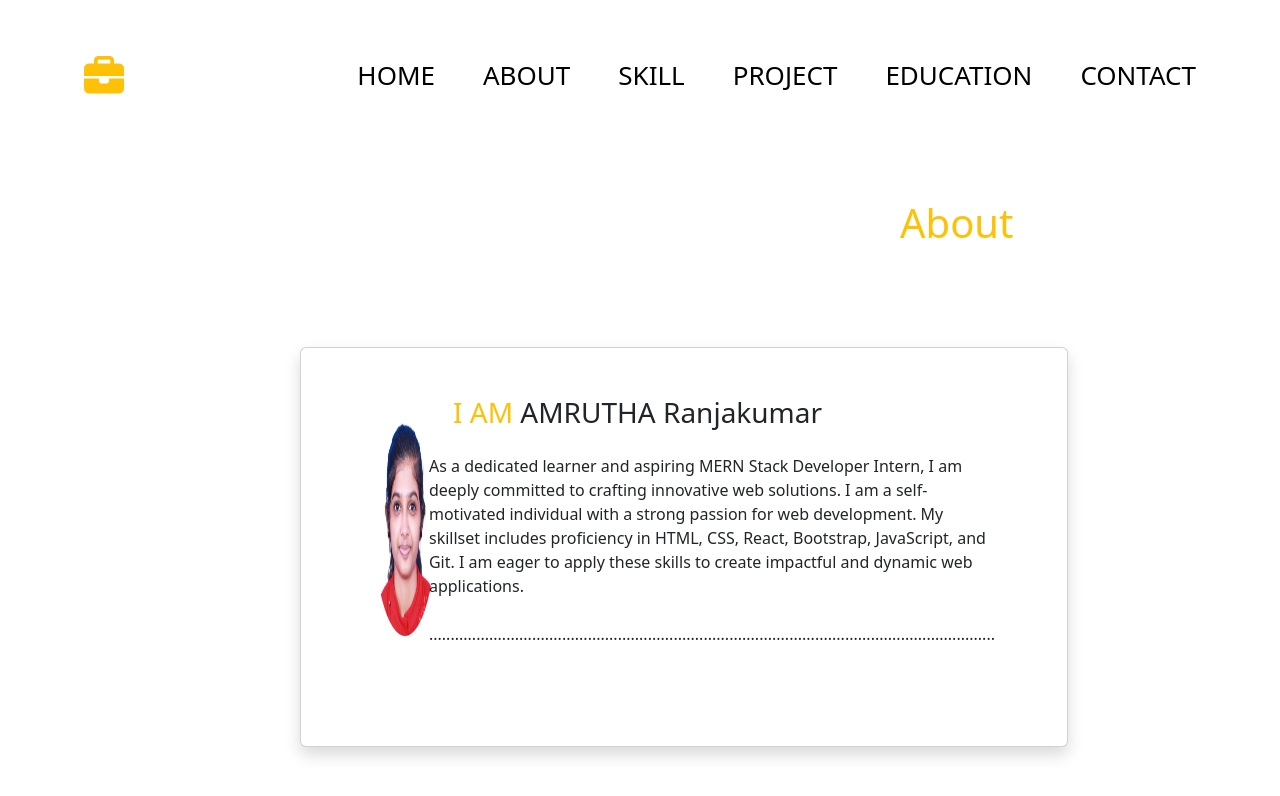
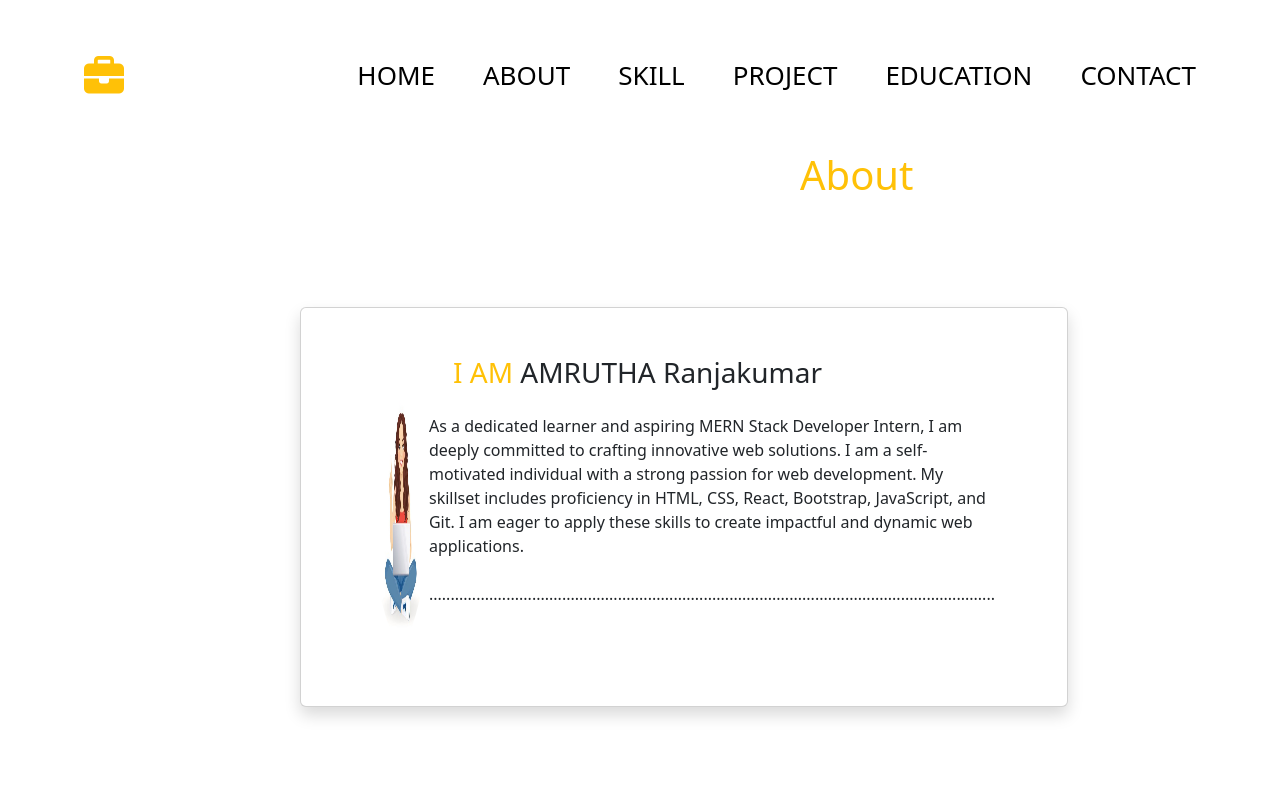
Before and after one commit to amrutha-ranjakumar/MyPortfolio, a React (Create React App) app: page /about in a window 1280 px wide. Shown: the top 796 px of the page. Built offline with nearby package versions, Linux system fonts and the light colour scheme.

Commit message:
portfolio react project

```diff
--- a/src/pages/About.jsx
+++ b/src/pages/About.jsx
@@ -1,5 +1,5 @@
 import React from 'react'
-import aboutImage from '../assets/amrutha.jpg'
+import aboutImage from '../assets/cartoon4.jpg'
 import { Button, Col, Row } from 'react-bootstrap'
 import { Link } from 'react-router-dom'
 
@@ -9,20 +9,20 @@ function About() {
   return (
     <>
 
-      <div className='text-warning mb-5 mt-5'>
-        <h1 style={{ marginLeft: "900px" }}>About</h1>
+  <div className='text-warning d-flex mb-3 '>
+        <h1 style={{marginLeft:"800px"}}>About</h1>
       </div>
-
 
     < div className='mb-5  mb-5  card shadow bg-white movie ' style={{ width: "60%", height: "400px", marginLeft: "300px", marginTop: "100px" }}>
         <div className='container-fluid rounded'>
+
   <Row  >
             <Col>
-            <img className='mb-5 mt-5 ' src={aboutImage} alt="" style={{ width: "70%", height: "30vh", marginLeft: "60px", marginTop: "50px", borderRadius: "120%" }}></img>
+              <img className=' ' src={aboutImage} alt="" style={{ width: "60%", height: "35vh", marginLeft: "60px", marginTop: "50px" , borderRadius: "120%"}}></img>
             </Col>
             <Col style={{ marginRight: "60px" }}>
               <div className='d-flex mb-5'>
-              <div style={{ width: "200%" }} >
+                <div style={{ width: "100%", height: "100vh" }} >
                   <h3 className=' ms-4 mt-5  mb-4 me-5 text-warning  ' >I AM<span className='text-dark'>  AMRUTHA </span><span className='text-dark'>Ranjakumar</span></h3>
                   <p className='text-dark '>As a dedicated learner and aspiring MERN Stack Developer Intern, I am deeply committed to crafting innovative web solutions. I am a self-motivated individual with a strong passion for web development. My skillset includes proficiency in HTML, CSS, React, Bootstrap, JavaScript, and Git. I am eager to apply these skills to create impactful and dynamic web applications.</p>
                   <p className='text-dark mt-4'>....................................................................................................................................</p>
@@ -36,6 +36,9 @@ function About() {
 
 
 
+
+
+
     </>
   )
 }
```
Lines whose indentation alone changed are shown as unchanged.
